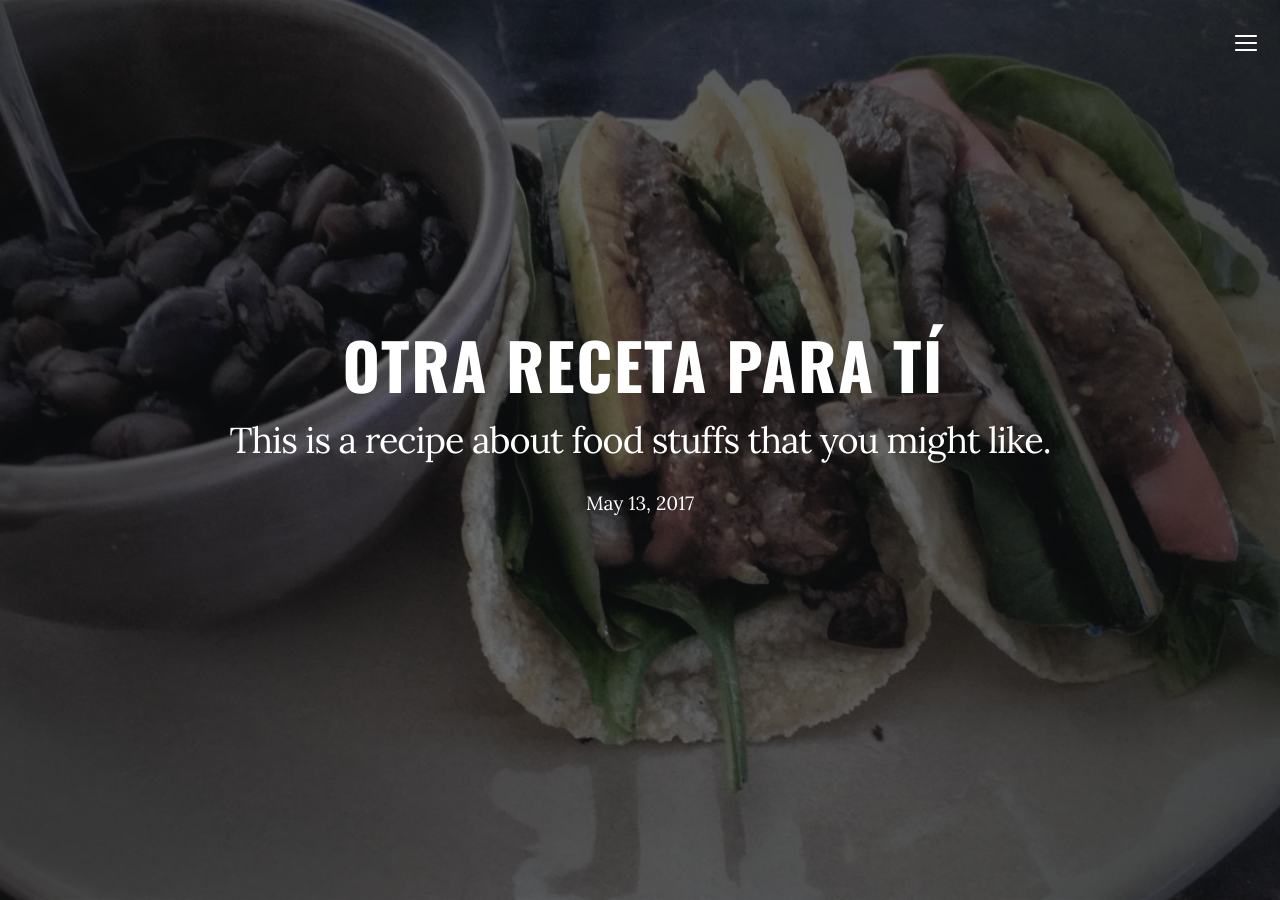
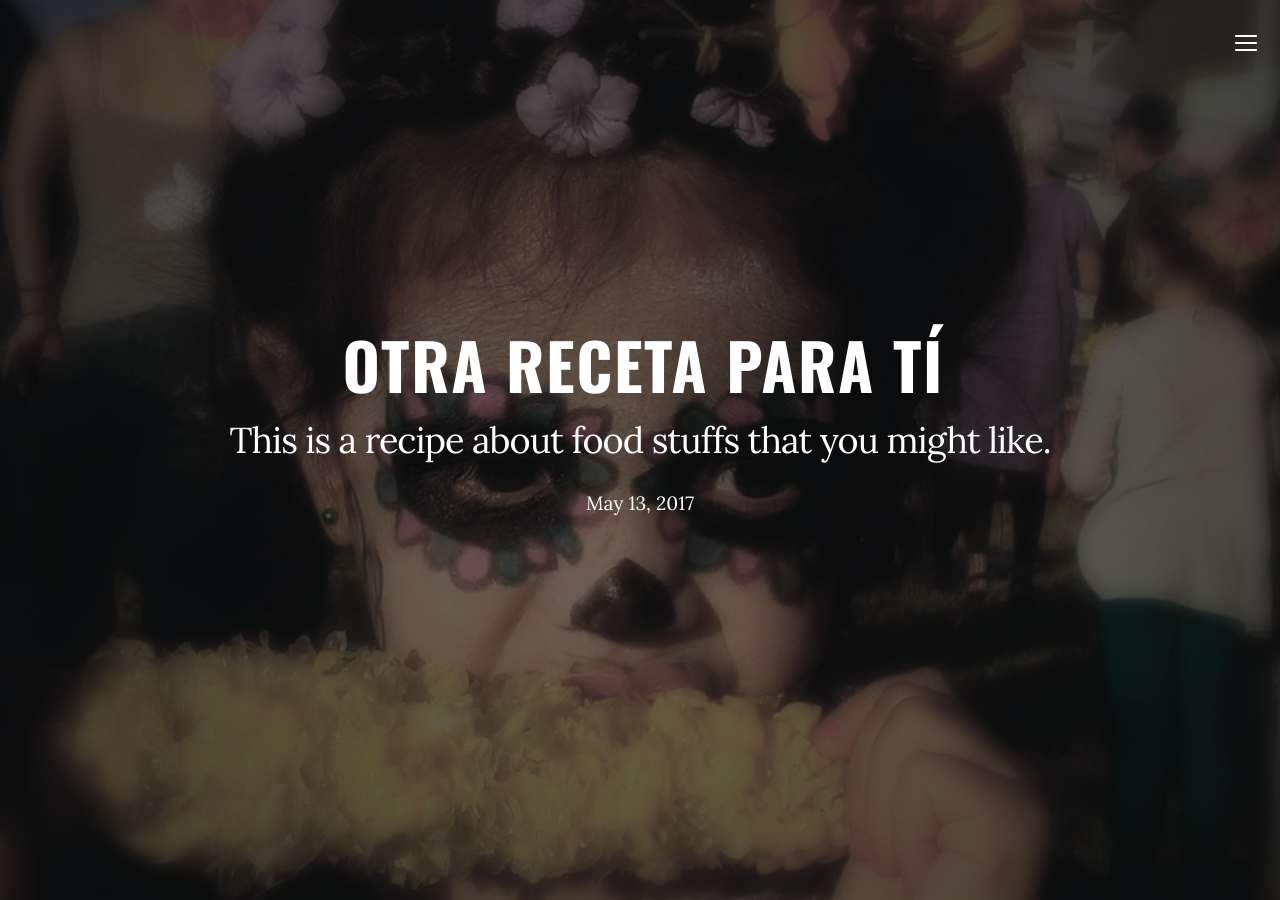
Before and after one commit to alexrdz/grumpy-cooker-blog, a Jekyll site: the page built from _posts/2017-05-13-otra-receta-para-ti.md, in a window 1280 px wide and 900 px high. Built offline with Jekyll 4.4.1, drawn with Linux system fonts in a browser that asks for light colours.

Commit message:
fix post image

```diff
--- a/_layouts/post.html
+++ b/_layouts/post.html
@@ -27,7 +27,7 @@ layout: default
         </div>
       </div>
     </div>
-    <div class="background" style="background-image:url(/assets/img/foto_tacos.jpg)"></div>
+    <div class="background" style="background-image:url(/assets/img/{{ page.image }})"></div>
   </header>
 
 
--- a/_posts/2017-05-13-otra-receta-para-ti.md
+++ b/_posts/2017-05-13-otra-receta-para-ti.md
@@ -4,7 +4,7 @@ layout: post
 date: '2017-05-13T14:34:29+00:00'
 categories: food jekyll
 description: This is a recipe about food stuffs that you might like.
-image: "/assets/img/foto_elote.jpg"
+image: foto_elote.jpg
 ---
 ### Ingredients
 {: .uppercase }
```
